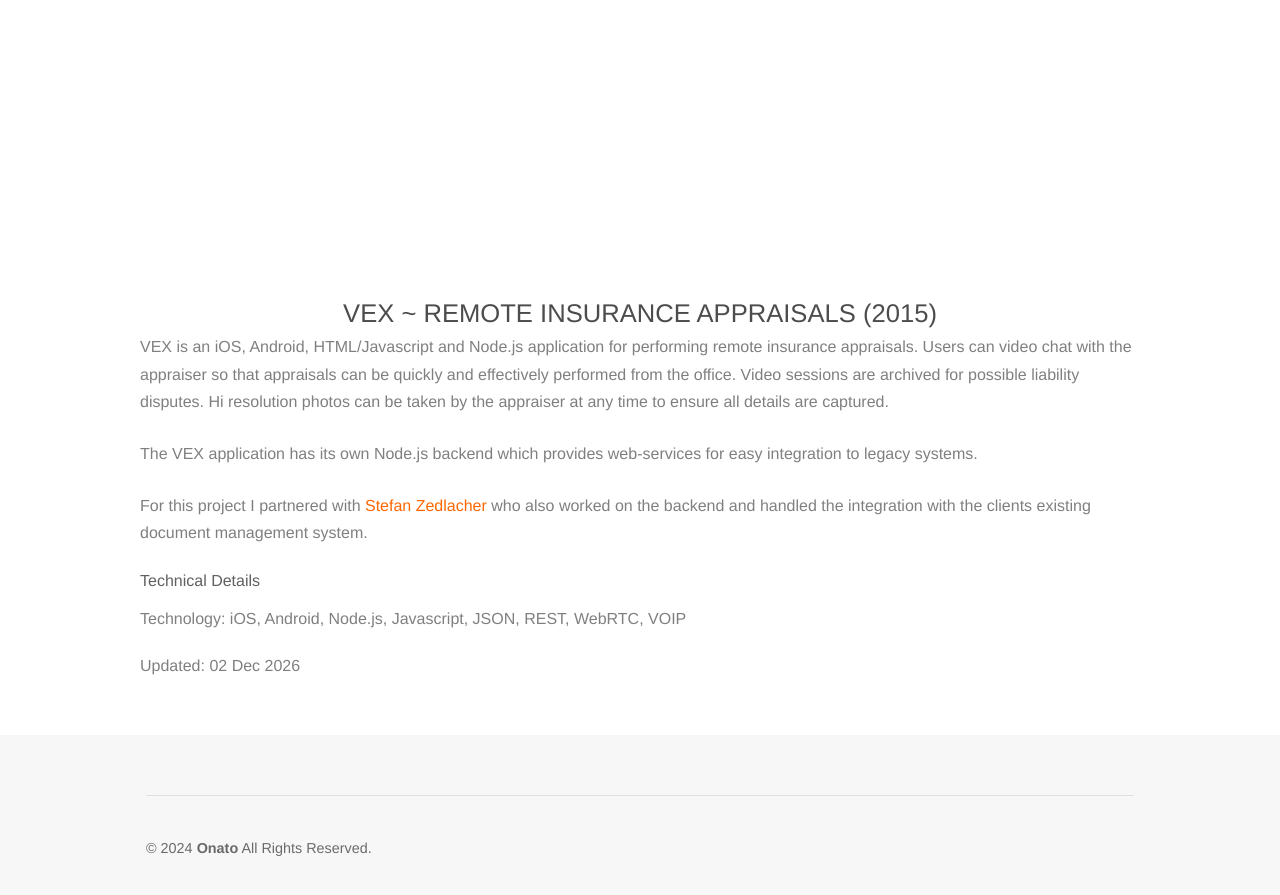
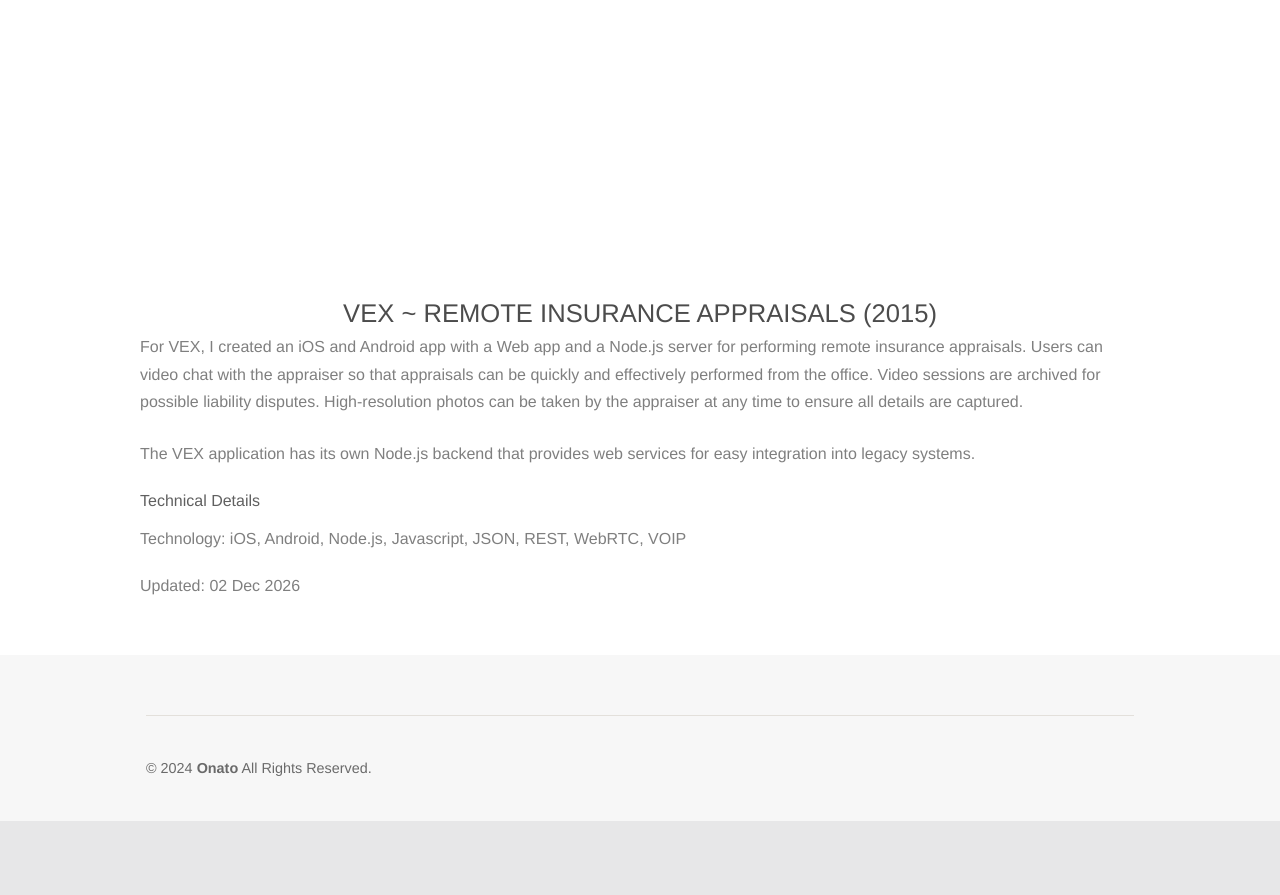
Before and after one commit to onato/onato.github.io, a Jekyll site: the page built from _posts/projects/2015-01-15-vex.md, in a window 1280 px wide and 900 px high, scrolled down 572 px. Shown: the top 895 px of the window. Built offline with Jekyll 4.4.1, drawn with Linux system fonts in a browser that asks for light colours; nearby versions of some CDN libraries; after the commit the page ends 1393 px from its top, so only the background shows below that.

Commit message:
Update 2015-01-15-vex.md

```diff
--- a/_posts/projects/2015-01-15-vex.md
+++ b/_posts/projects/2015-01-15-vex.md
@@ -11,11 +11,9 @@
 backgroundColor: "#EEEEEE"
 categories: projects
 ---
-VEX is an iOS, Android, HTML/Javascript and Node.js  application for performing remote insurance appraisals. Users can video chat with the appraiser so that appraisals can be quickly and effectively performed from the office. Video sessions are archived for possible liability disputes. Hi resolution photos can be taken by the appraiser at any time to ensure all details are captured.
+For VEX, I created an iOS and Android app with a Web app and a Node.js server for performing remote insurance appraisals. Users can video chat with the appraiser so that appraisals can be quickly and effectively performed from the office. Video sessions are archived for possible liability disputes. High-resolution photos can be taken by the appraiser at any time to ensure all details are captured.
 
-The VEX application has its own Node.js backend which provides web-services for easy integration to legacy systems.
-
-For this project I partnered with [Stefan Zedlacher](http://www.zedlacher.org/) who also worked on the backend and handled the integration with the clients existing document management system.
+The VEX application has its own Node.js backend that provides web services for easy integration into legacy systems.
 
 ### Technical Details
 Technology: iOS, Android, Node.js, Javascript, JSON, REST, WebRTC, VOIP
```
